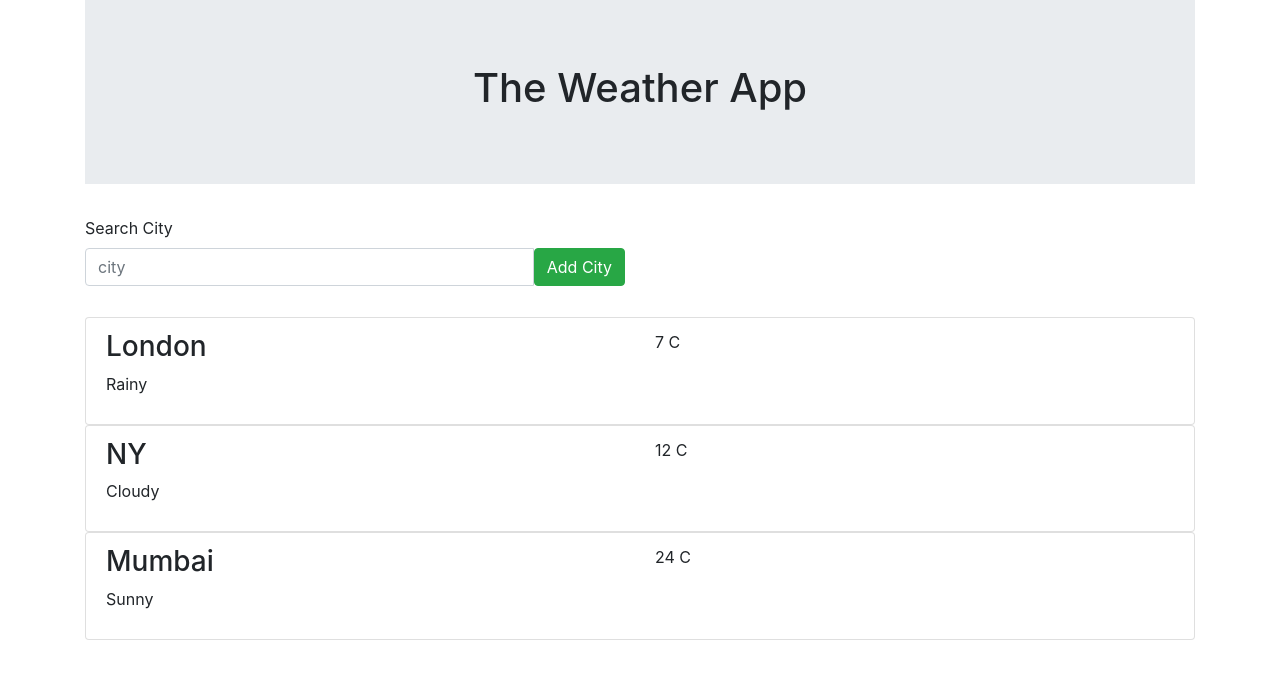
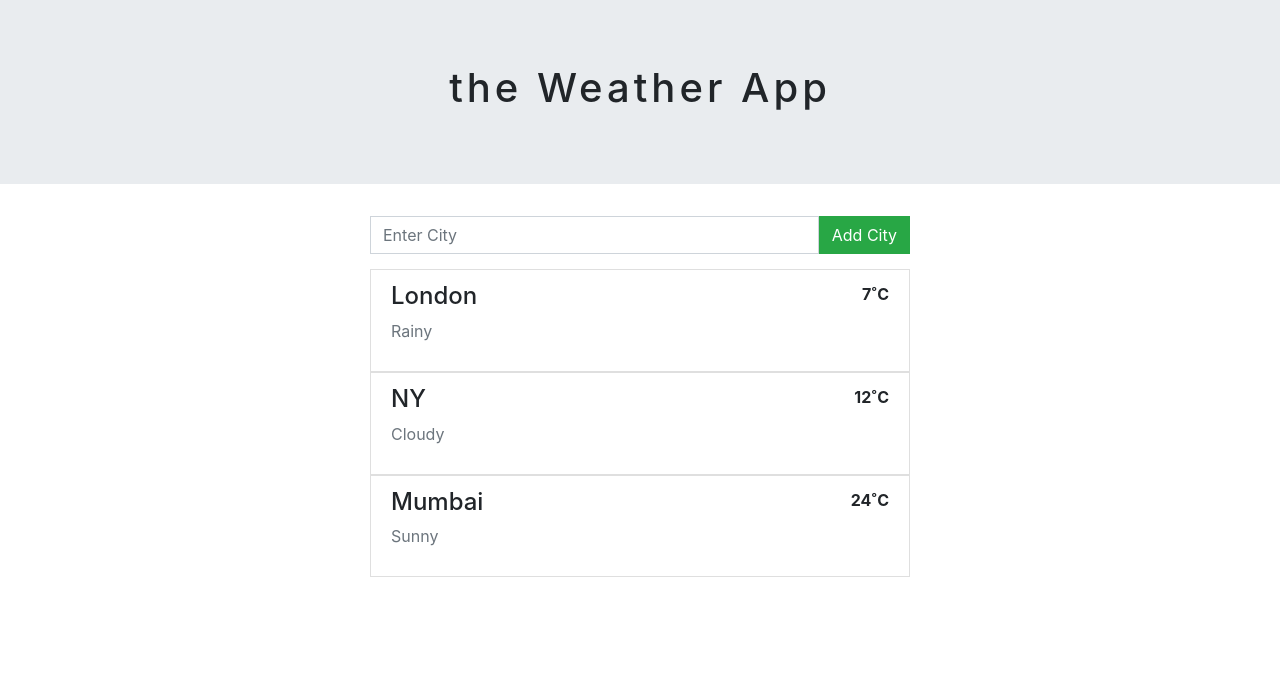
Before and after one commit to abhi747/weather-app, an Angular app: page / in a window 1280 px wide. Shown: the top 676 px of the page. Built offline with nearby package versions, Linux system fonts and the light colour scheme.

Commit message:
layout formatted

```diff
--- a/src/app/app.component.css
+++ b/src/app/app.component.css
@@ -0,0 +1,3 @@
+h1 {
+    letter-spacing: 4px;
+}
--- a/src/app/app.component.html
+++ b/src/app/app.component.html
@@ -1,10 +1,8 @@
 <!--The content below is only a placeholder and can be replaced.-->
+<div class="jumbotron jumbotron-fluid" style="text-align:center">
+    <h1>the Weather App</h1>
+</div>
 <div class="container">
-    <div style="text-align:center" >
-        <div class="jumbotron jumbotron-fluid">
-            <h1>The Weather App</h1>
-        </div>
-    </div>
     <app-weather-search></app-weather-search>
     <app-weather-item-list></app-weather-item-list>
 </div>
--- a/src/app/components/weather-item/weather-item.component.html
+++ b/src/app/components/weather-item/weather-item.component.html
@@ -1,11 +1,17 @@
+<div class="row">
+  <div class="col-3"></div>
+  <div class="col-6">
       <li class="list-group-item">
         <div class="row">
             <div class="col">
-      <h3>{{weatherItem.cityName}}</h3>
-      <p>{{weatherItem.description}}</p>
+                <h4>{{weatherItem.cityName}}</h4>
+                <p class="text-secondary">{{weatherItem.description | titlecase}}</p>
               </div>
               <div class="col">
-      <span>{{weatherItem.temperature}} C</span>
+                <p class="text-right"><b>{{weatherItem.temperature}}&#730;C</b></p>
               </div>
         </div>
       </li>
+  </div>
+  <div class="col-3"></div>
+</div>
--- a/src/app/components/weather-search/weather-search.component.html
+++ b/src/app/components/weather-search/weather-search.component.html
@@ -1,21 +1,14 @@
 <form (ngSubmit)="onSubmit()" style="margin: 15px 0px;">
 	<div class="row">
-		<div class="col-12">
-			<label for="city">Search City</label>
-		</div>
+		<div class="col-3"></div>
 		<div class="col-6">
 			<div class="input-group">
-				<input type="text" id="city" name="city" placeholder="city" required class="form-control" [(ngModel)]="city">
+				<input type="text" id="city" name="city" placeholder="Enter City" required class="form-control" [(ngModel)]="city">
 				<span class="input-group-btn">
 					<button type="submit" class="btn btn-success">Add City</button>
 				</span>
 			</div>
 		</div>
-		<div class="col-6"></div>
-		<div class="col-12">
-			<p style="margin-top: 10px;">
-				 <!-- City found: City Name -->
-			</p>
-		</div>
+		<div class="col-3"></div>
 	</div>
 </form>
--- a/src/app/services/weather.service.ts
+++ b/src/app/services/weather.service.ts
@@ -24,7 +24,8 @@ export class WeatherService {
         let url = `https://api.openweathermap.org/data/2.5/weather`;
         let params = new HttpParams();
         params = params.append('q', cityName);
-        params = params.append('APPID', this.OPEN_WEATHER_APPID);
+		params = params.append('APPID', this.OPEN_WEATHER_APPID);
+		params = params.append('units', 'metric');
 		return this.http.get(url, {params});
 	}
 
--- a/src/styles.css
+++ b/src/styles.css
@@ -1 +1,4 @@
 /* You can add global styles to this file, and also import other style files */
+* {
+    border-radius: 0 !important;
+  }
```
Lines whose indentation alone changed are shown as unchanged.
